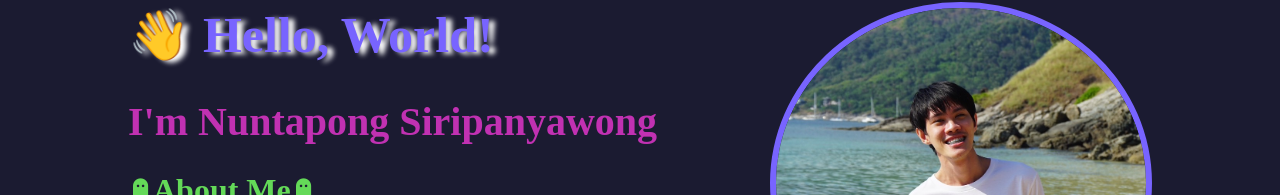
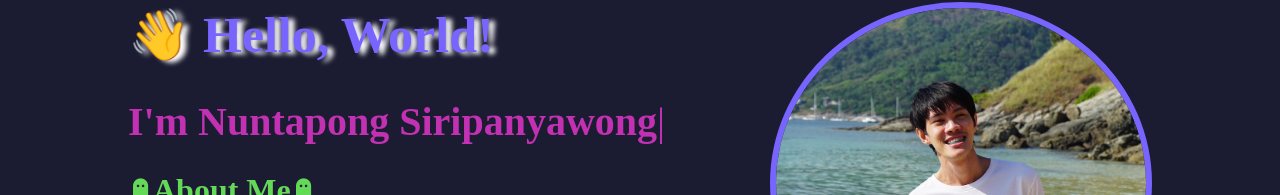
Before and after one commit to NuntapongS/my-portfolio, a React (Create React App) app: page / in a window 1280 px wide. Shown: the part 181-376 px from the top of the page. Built offline with nearby package versions, Linux system fonts and the light colour scheme.

Commit message:
add: animation |

```diff
--- a/src/components/whoAmI.tsx
+++ b/src/components/whoAmI.tsx
@@ -11,7 +11,10 @@ const WhoAmI = () => {
       <div id="about-me" className="landing-1">
         <div className="text-content">
           <h1 className="title-greeting">👋 Hello, World!</h1>
-          <h1 className="title-name">I'm Nuntapong Siripanyawong</h1>
+          <h1 className="title-name">
+            I'm Nuntapong Siripanyawong
+            <span className="blink">|</span>
+          </h1>
           <h2 className="title-content">
             <i className="fa-sharp fa-solid fa-ghost fa-fw fa-beat fa-2xs"></i>
             About Me
--- a/src/styles/portfolio.css
+++ b/src/styles/portfolio.css
@@ -14,6 +14,19 @@
     font-size: 32px;
 }
 
+.blink {
+    animation: blink 1s infinite;
+    font-weight: 200;
+    position: absolute;
+    letter-spacing: 0;
+}
+
+@keyframes blink {
+    0% { opacity: 0; }
+    49% { opacity: 0; }
+    50% { opacity: 1; }
+}
+
 .title-skills {
     color: var(--title-color);
     font-size: 32px;
```
